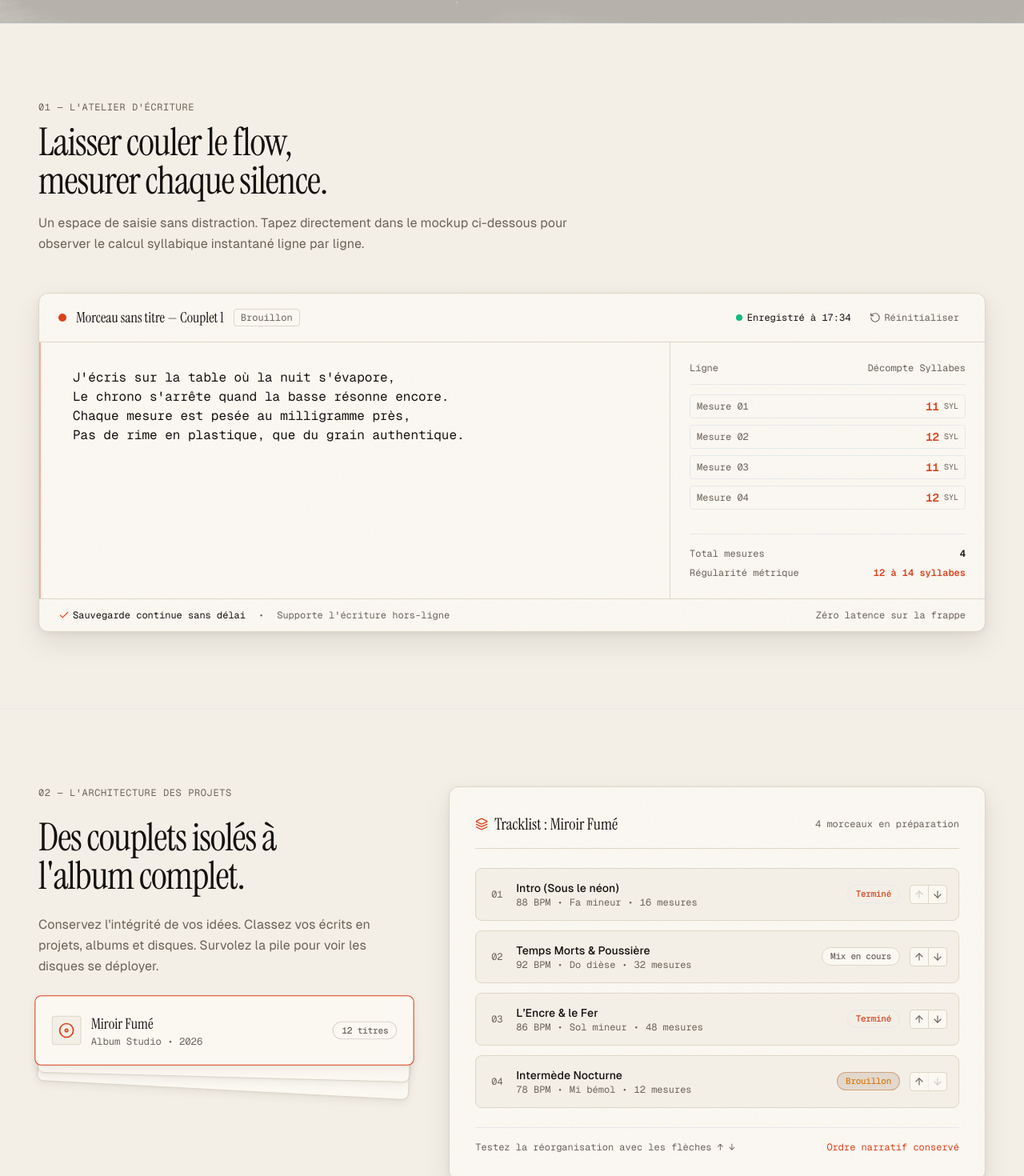
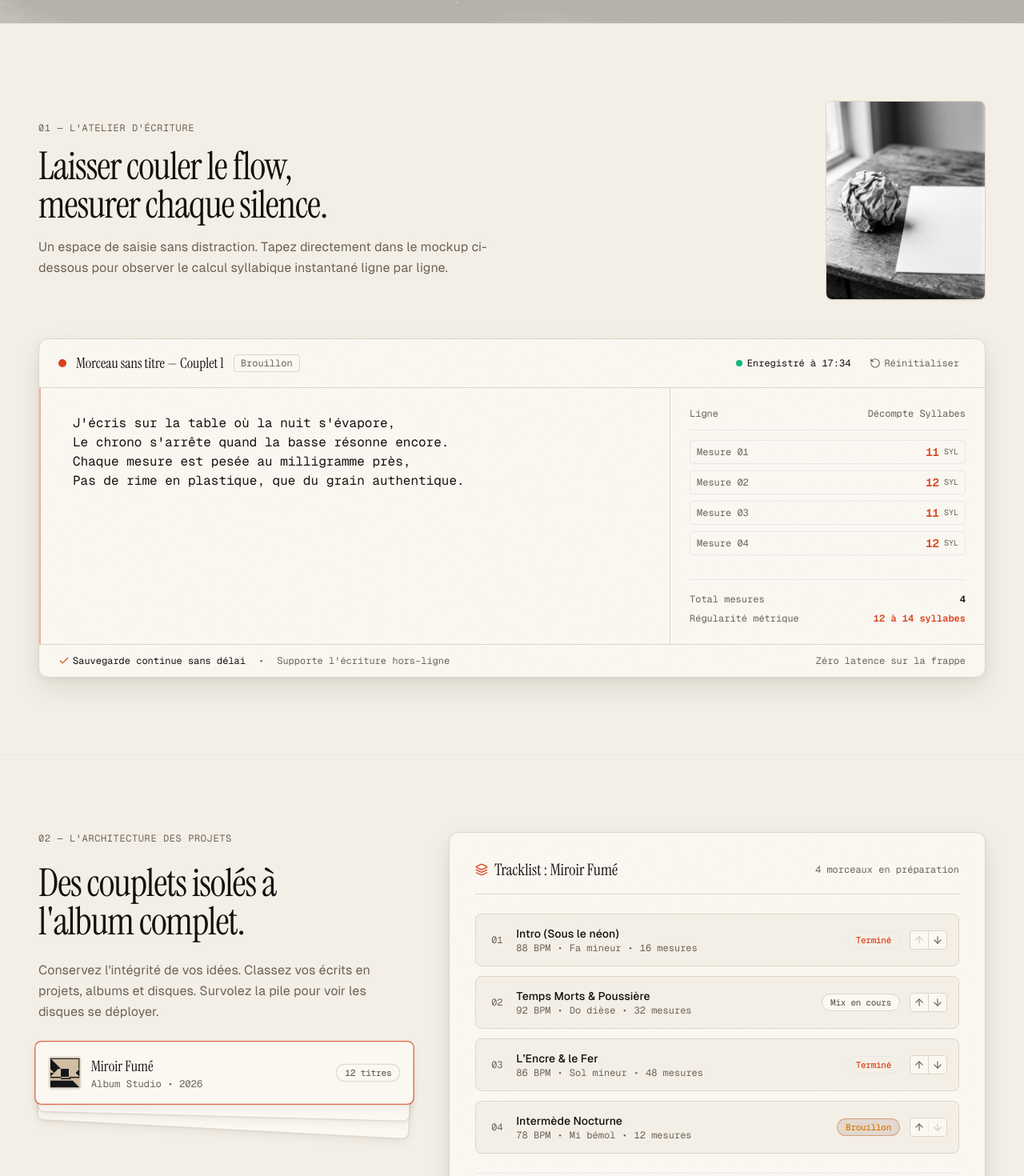
Before and after one commit to normanXCat/verso, a React (Vite) app in the folder apps/web/: page / in a window 1280 px wide. Shown: the part 880-2350 px from the top of the page at 80% size. Built offline with nearby package versions, Linux system fonts and the light colour scheme; no server answers; a web font is replaced by a local one.

Commit message:
feat(web): intégration des photographies et pochettes d'albums sur la landing et auth

```diff
--- a/apps/web/index.html
+++ b/apps/web/index.html
@@ -7,7 +7,18 @@
     <link rel="manifest" href="/manifest.json" />
     <meta name="viewport" content="width=device-width, initial-scale=1.0, viewport-fit=cover" />
     <meta name="theme-color" content="#14110F" />
-    <meta name="description" content="Verso — Espace d'écriture minimaliste pour rappeurs" />
+    <meta name="description" content="Verso — Atelier d'écriture pour auteurs de rap" />
+    <meta property="og:title" content="Verso — L'encre sèche, les rimes restent." />
+    <meta
+      property="og:description"
+      content="Cahier de travail moderne pour paroliers et artistes de rap. Décompte métrique en direct et horodatage certifié."
+    />
+    <meta property="og:image" content="/images/og-preview.png" />
+    <meta property="og:type" content="website" />
+    <meta name="twitter:card" content="summary_large_image" />
+    <meta name="twitter:title" content="Verso — L'encre sèche, les rimes restent." />
+    <meta name="twitter:description" content="Atelier d'écriture pour auteurs de rap." />
+    <meta name="twitter:image" content="/images/og-preview.png" />
     <meta name="mobile-web-app-capable" content="yes" />
     <meta name="apple-mobile-web-app-capable" content="yes" />
     <meta name="apple-mobile-web-app-status-bar-style" content="black-translucent" />
--- a/apps/web/src/components/landing/EditorSection.tsx
+++ b/apps/web/src/components/landing/EditorSection.tsx
@@ -75,19 +75,41 @@ export function EditorSection(): React.ReactElement {
       id="ecrire"
       className="py-24 px-6 md:px-12 max-w-7xl mx-auto border-t border-paper-border/60"
     >
-      {/* En-tête de section éditoriale */}
-      <div className="max-w-2xl mb-12">
-        <span className="text-xs font-mono text-paper-muted uppercase tracking-wider block mb-3">
+      {/* En-tête de section éditoriale avec visuel d'ambiance 4:5 */}
+      <div className="grid grid-cols-1 md:grid-cols-12 gap-8 items-center mb-12">
+        <div className="md:col-span-8 space-y-4">
+          <span className="text-xs font-mono text-paper-muted uppercase tracking-wider block">
             01 — L'Atelier d'écriture
           </span>
-        <h2 className="text-4xl md:text-5xl font-serif text-paper-text tracking-tight mb-4">
+          <h2 className="text-4xl md:text-5xl font-serif text-paper-text tracking-tight">
             Laisser couler le flow, <br className="hidden sm:inline" />
             <span className="italic">mesurer chaque silence.</span>
           </h2>
-        <p className="text-paper-muted text-base leading-relaxed">
+          <p className="text-paper-muted text-base leading-relaxed max-w-xl">
             Un espace de saisie sans distraction. Tapez directement dans le mockup ci-dessous pour
             observer le calcul syllabique instantané ligne par ligne.
           </p>
+        </div>
+
+        {/* Visuel vertical 4:5 : papier froissé et page vierge */}
+        <div className="hidden md:flex md:col-span-4 justify-end">
+          <div className="relative group overflow-hidden rounded-lg border border-paper-border bg-paper-surface shadow-paper-sm max-w-[200px]">
+            <picture>
+              <source srcSet="/images/editor/editor-draft.avif" type="image/avif" />
+              <source srcSet="/images/editor/editor-draft.webp" type="image/webp" />
+              <img
+                src="/images/editor/editor-draft.jpg"
+                alt="Feuille de papier texturé vierge et brouillon froissé sur table de travail"
+                width={800}
+                height={1000}
+                loading="lazy"
+                decoding="async"
+                className="w-full h-auto aspect-[4/5] object-cover grayscale contrast-110 dark:brightness-85 transition-transform duration-700 ease-out group-hover:scale-105"
+              />
+            </picture>
+            <div className="absolute inset-0 bg-paper-accent/5 pointer-events-none" />
+          </div>
+        </div>
       </div>
 
       {/* Mockup interactif d'éditeur */}
--- /dev/null
+++ b/apps/web/src/components/landing/InterludeBanner.tsx
@@ -0,0 +1,28 @@
+import React from 'react';
+
+export function InterludeBanner(): React.ReactElement {
+  return (
+    <section
+      aria-hidden="true"
+      className="w-full max-w-7xl mx-auto px-6 md:px-12 py-12 select-none pointer-events-none"
+    >
+      <div className="relative overflow-hidden rounded-xl border border-paper-border bg-paper-surface shadow-paper-md">
+        <picture>
+          <source srcSet="/images/interlude/interlude-mixer.avif" type="image/avif" />
+          <source srcSet="/images/interlude/interlude-mixer.webp" type="image/webp" />
+          <img
+            src="/images/interlude/interlude-mixer.jpg"
+            alt=""
+            width={1344}
+            height={576}
+            loading="lazy"
+            decoding="async"
+            className="w-full h-auto aspect-[21/9] object-cover grayscale contrast-115 dark:brightness-80 transition-all duration-[600ms] motion-reduce:transition-none"
+          />
+        </picture>
+        {/* Voile Encre & Papier pour intégration harmonieuse */}
+        <div className="absolute inset-0 bg-paper-accent/5 pointer-events-none" />
+      </div>
+    </section>
+  );
+}
--- a/apps/web/src/components/landing/OrganizeSection.tsx
+++ b/apps/web/src/components/landing/OrganizeSection.tsx
@@ -1,6 +1,6 @@
 import React, { useState } from 'react';
 import { motion, AnimatePresence } from 'framer-motion';
-import { ArrowUp, ArrowDown, Disc, Layers } from 'lucide-react';
+import { ArrowUp, ArrowDown, Layers } from 'lucide-react';
 import { Tag } from '../ui/Tag.js';
 
 interface TrackItem {
@@ -58,9 +58,27 @@ export function OrganizeSection(): React.ReactElement {
   const [stackHovered, setStackHovered] = useState<boolean>(false);
 
   const albums = [
-    { title: 'Miroir Fumé', year: '2026', count: 12, genre: 'Album Studio' },
-    { title: 'Noctambule EP', year: '2025', count: 6, genre: 'EP 6 Titres' },
-    { title: 'Carnet d’Archives', year: '2024', count: 24, genre: 'Brouillons' },
+    {
+      title: 'Miroir Fumé',
+      year: '2026',
+      count: 12,
+      genre: 'Album Studio',
+      cover: 'cover-miroir-fume',
+    },
+    {
+      title: 'Noctambule EP',
+      year: '2025',
+      count: 6,
+      genre: 'EP 6 Titres',
+      cover: 'cover-noctambule',
+    },
+    {
+      title: 'Carnet d’Archives',
+      year: '2024',
+      count: 24,
+      genre: 'Brouillons',
+      cover: 'cover-archives',
+    },
   ];
 
   const moveTrack = (index: number, direction: 'up' | 'down'): void => {
@@ -94,9 +112,9 @@ export function OrganizeSection(): React.ReactElement {
             Survolez la pile pour voir les disques se déployer.
           </p>
 
-          {/* Démonstration de pile d'albums déployable */}
+          {/* Démonstration de pile d'albums déployable avec pochettes sérigraphiées */}
           <div
-            className="pt-6 relative min-h-[220px] cursor-pointer"
+            className="pt-4 relative min-h-[220px] cursor-pointer"
             onMouseEnter={() => setStackHovered(true)}
             onMouseLeave={() => setStackHovered(false)}
           >
@@ -115,7 +133,7 @@ export function OrganizeSection(): React.ReactElement {
                   }}
                   transition={{ type: 'spring', stiffness: 260, damping: 20 }}
                   onClick={() => setSelectedAlbum(idx)}
-                  className={`absolute left-0 right-0 p-5 rounded-lg border bg-paper-surface shadow-paper-md transition-colors ${
+                  className={`absolute left-0 right-0 p-4 rounded-lg border bg-paper-surface shadow-paper-md transition-colors ${
                     selectedAlbum === idx
                       ? 'border-paper-accent'
                       : 'border-paper-border hover:border-paper-muted'
@@ -124,8 +142,20 @@ export function OrganizeSection(): React.ReactElement {
                 >
                   <div className="flex items-center justify-between">
                     <div className="flex items-center gap-3">
-                      <div className="w-9 h-9 rounded bg-paper-bg flex items-center justify-center border border-paper-border text-paper-accent">
-                        <Disc className="w-5 h-5" />
+                      <div className="w-10 h-10 rounded overflow-hidden border border-paper-border shrink-0 bg-paper-bg shadow-sm">
+                        <picture>
+                          <source srcSet={`/images/covers/${album.cover}.avif`} type="image/avif" />
+                          <source srcSet={`/images/covers/${album.cover}.webp`} type="image/webp" />
+                          <img
+                            src={`/images/covers/${album.cover}.jpg`}
+                            alt=""
+                            width={600}
+                            height={600}
+                            loading="lazy"
+                            decoding="async"
+                            className="w-full h-full object-cover"
+                          />
+                        </picture>
                       </div>
                       <div>
                         <h4 className="font-serif text-lg text-paper-text">{album.title}</h4>
@@ -146,6 +176,26 @@ export function OrganizeSection(): React.ReactElement {
           <p className="text-xs font-mono text-paper-muted pt-28 italic">
             * Survolez la pile pour déployer la discographie
           </p>
+
+          {/* Photographie argentique 4:3 : carnets d'écriture et reliures cousues */}
+          <div className="pt-2">
+            <div className="relative group overflow-hidden rounded-lg border border-paper-border bg-paper-surface shadow-paper-sm">
+              <picture>
+                <source srcSet="/images/organize/organize-notebooks.avif" type="image/avif" />
+                <source srcSet="/images/organize/organize-notebooks.webp" type="image/webp" />
+                <img
+                  src="/images/organize/organize-notebooks.jpg"
+                  alt="Pile de carnets d'écriture vue de profil montrant la texture des tranches reliées"
+                  width={1024}
+                  height={768}
+                  loading="lazy"
+                  decoding="async"
+                  className="w-full h-auto aspect-[4/3] object-cover grayscale contrast-110 dark:brightness-85 transition-transform duration-700 ease-out group-hover:scale-105"
+                />
+              </picture>
+              <div className="absolute inset-0 bg-paper-accent/5 pointer-events-none" />
+            </div>
+          </div>
         </div>
 
         {/* Colonne droite : Tracklist interactive réordonnable */}
--- a/apps/web/src/pages/LandingPage.tsx
+++ b/apps/web/src/pages/LandingPage.tsx
@@ -4,6 +4,7 @@ import { HeroSection } from '../components/landing/HeroSection.js';
 import { EditorSection } from '../components/landing/EditorSection.js';
 import { OrganizeSection } from '../components/landing/OrganizeSection.js';
 import { InstrumentalsSection } from '../components/landing/InstrumentalsSection.js';
+import { InterludeBanner } from '../components/landing/InterludeBanner.js';
 import { ProtectSection } from '../components/landing/ProtectSection.js';
 import { HowItWorksSection } from '../components/landing/HowItWorksSection.js';
 import { FinalCtaSection } from '../components/landing/FinalCtaSection.js';
@@ -29,6 +30,9 @@ export function LandingPage(): React.ReactElement {
         {/* 04. Section Instrus : Lecteur audio et BPM */}
         <InstrumentalsSection />
 
+        {/* Intermède visuel : console de mixage panoramique 21:9 */}
+        <InterludeBanner />
+
         {/* 05. Section Protéger : Frise d'horodatage */}
         <ProtectSection />
 
```
Also changed, not shown: apps/web/src/components/auth/AuthLayout.tsx (+22 -1 lines), apps/web/src/components/landing/FinalCtaSection.tsx (+21 -2 lines), apps/web/src/components/landing/InstrumentalsSection.tsx (+20 -0 lines), apps/web/src/components/landing/ProtectSection.tsx (+20 -0 lines). Lines whose indentation alone changed are shown as unchanged.
